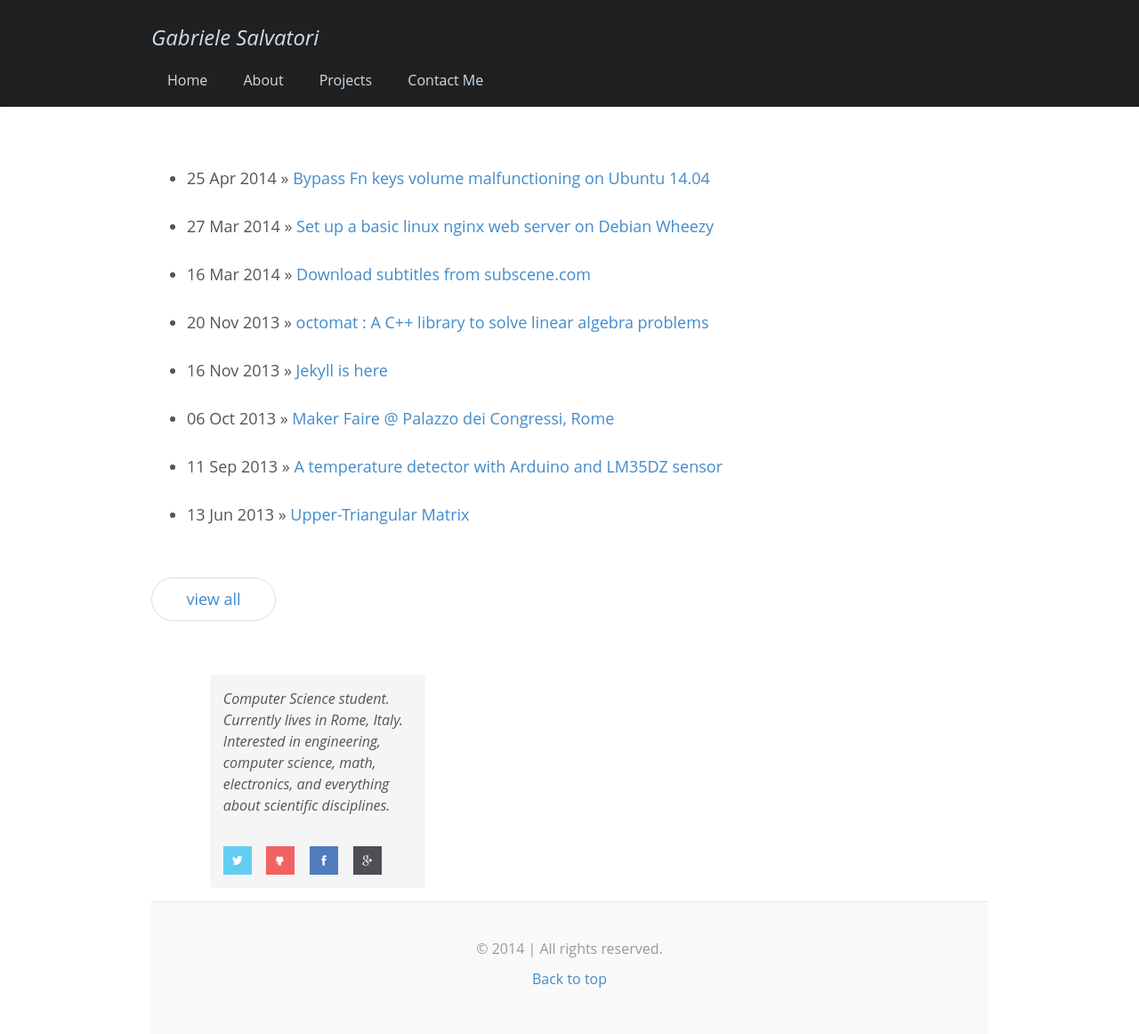
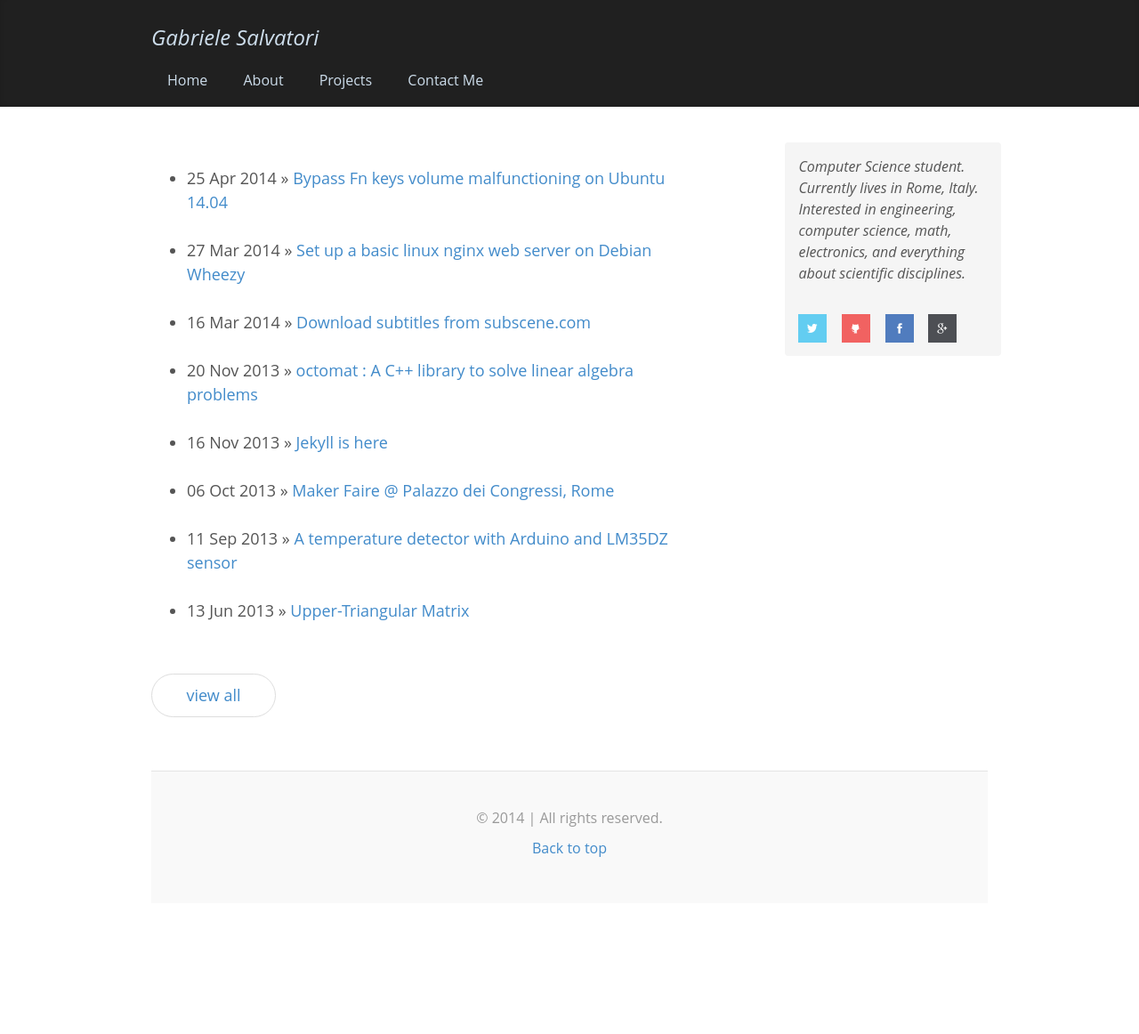
Before and after one commit to gsalvatori/salvatorigabriele.com, a Jekyll site: the page built from index.html, in a window 1280 px wide. Shown: the whole page at 89% size. Built offline with Jekyll 4.4.1, drawn with Linux system fonts in a browser that asks for light colours; nearby versions of some CDN libraries; library files that are not in the unit come from our copies; Markdown is read by kramdown in place of the engine named in the settings; after the commit the page ends 1015 px from its top, so only the background shows below that.

Commit message:
Update default.html

```diff
--- a/_layouts/default.html
+++ b/_layouts/default.html
@@ -10,7 +10,7 @@
     <title>salvatorigabriele.com</title>
 
     <!-- Bootstrap core CSS -->
-    <link href="/css/bootstrap.css" rel="stylesheet">
+    <link href="/css/bootstrap.min.css" rel="stylesheet">
 
     <!-- jQuery -->
     <script src="//code.jquery.com/jquery-1.10.2.js"></script>
```
